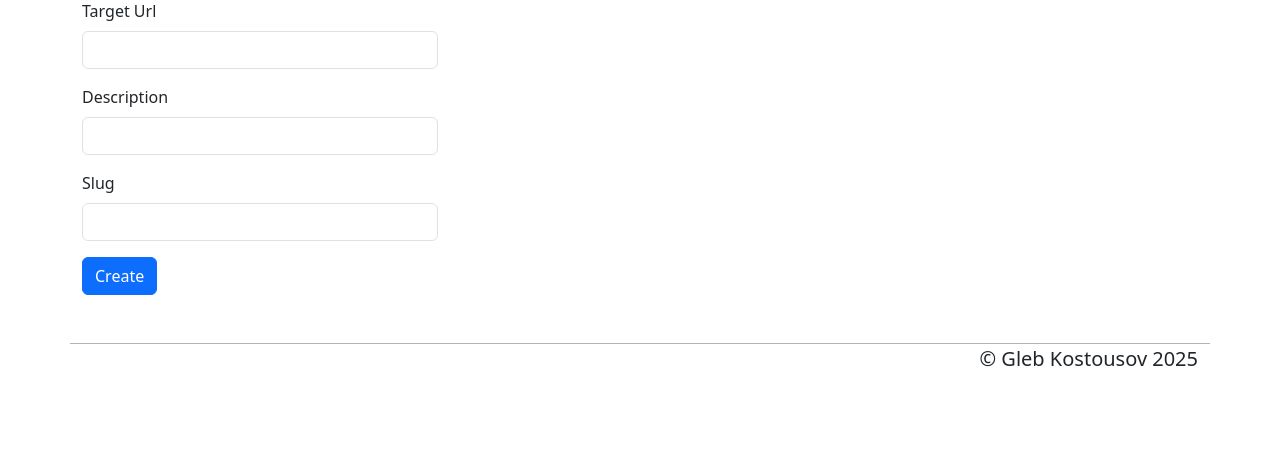
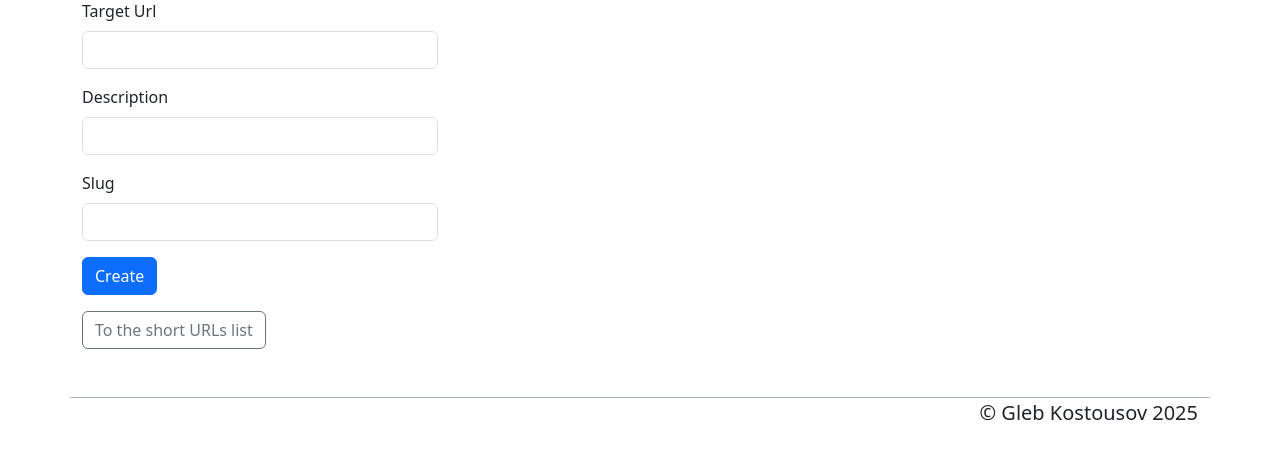
Before and after one commit to GlebKostousov/fastapi-url-shortener, a FastAPI app: page /short-urls/create/ in a window 1280 px wide. Shown: the part 121-581 px from the top of the page. Run offline with FastAPI, Linux system fonts and the light colour scheme.

Commit message:
feat(short-urls-create): add button 'back to the list'

```diff
--- a/url-shortener/templates/short_urls/create.html
+++ b/url-shortener/templates/short_urls/create.html
@@ -23,8 +23,7 @@
           {{ form_field(
             field_name=field_name,
             field_schema=field_schema,
-            is_required=is_required)
-          }}
+            is_required=is_required) }}
 
         {% endfor %}
 
@@ -34,4 +33,11 @@
     </div>
   </div>
 
+  <div class="mt-3">
+    <a
+      href="{{ url_for('short-urls:list') }}"
+      class="btn btn-outline-secondary"
+    >To the short URLs list</a>
+  </div>
+
 {% endblock %}
```
